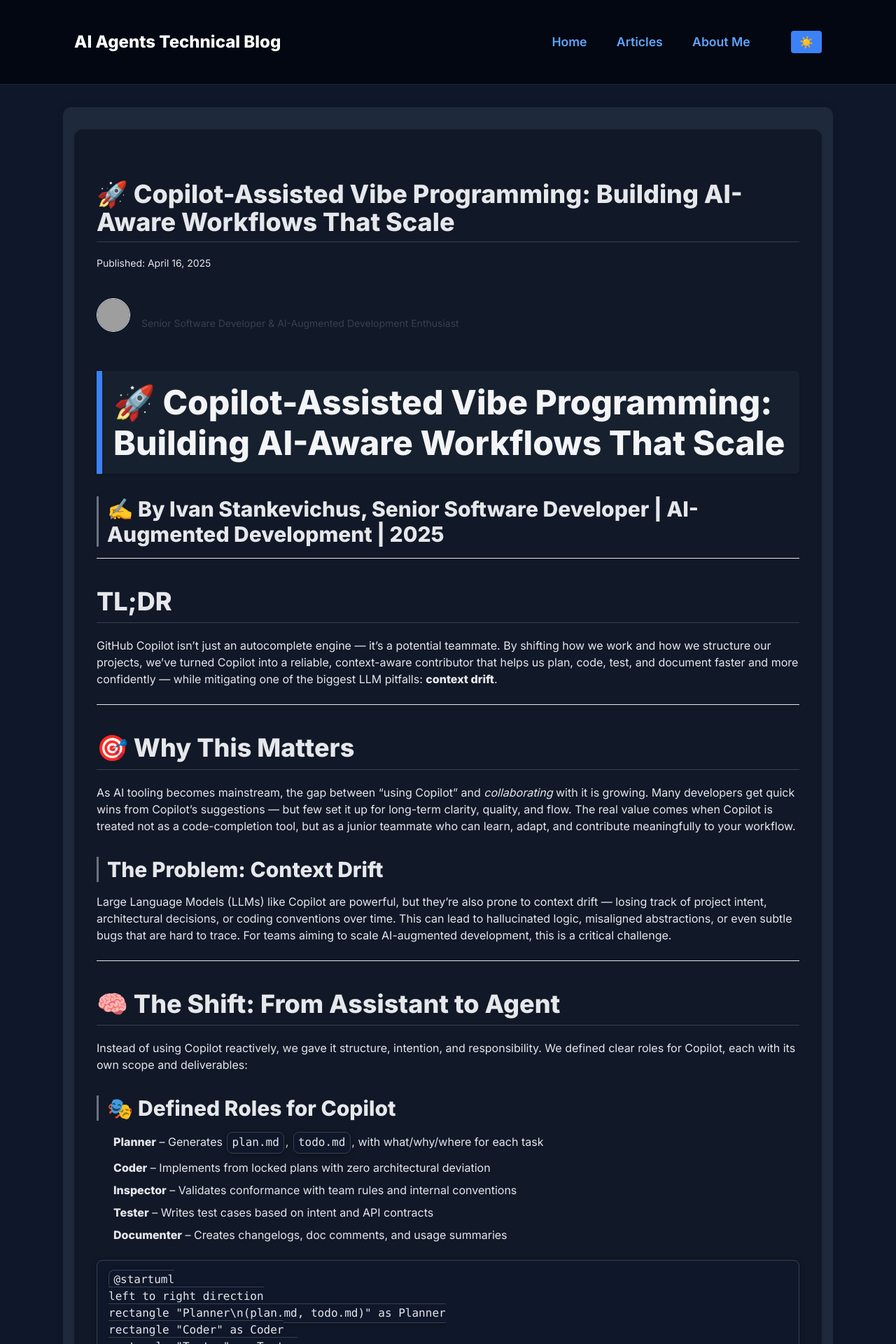
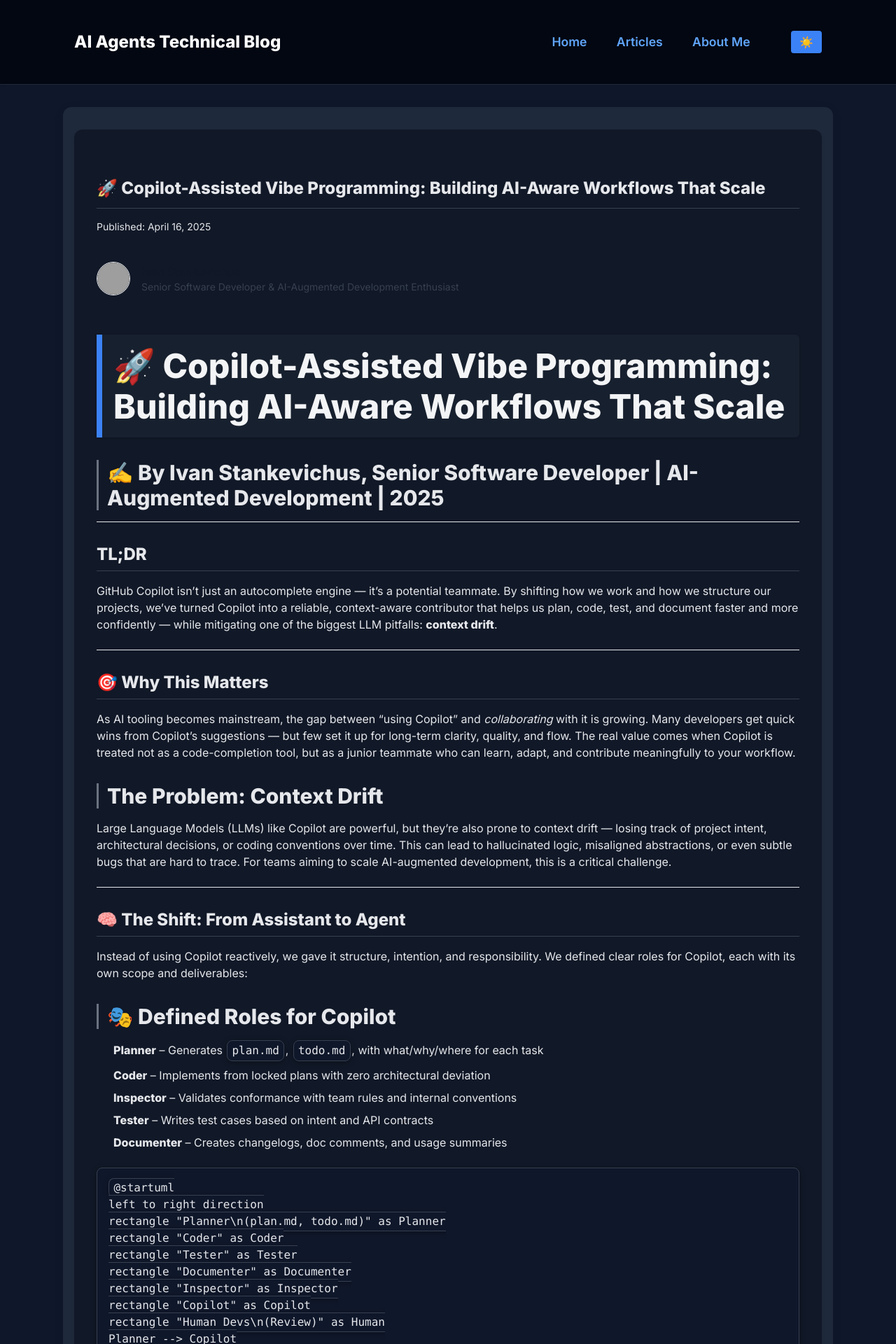
Before and after one commit to leonas5555/ai-tech-site, a Jekyll site: the page built from _articles/copilot-assisted-vibe-programming.md, in a window 1280 px wide. Shown: the top 1920 px of the page at 70% size. Built offline with Jekyll 4.4.1, drawn with Linux system fonts in a browser that asks for light colours; nearby versions of some CDN libraries; grey boxes are pictures that could not be loaded.

Commit message:
Update articles and assets from main repo

```diff
--- a/_layouts/default.html
+++ b/_layouts/default.html
@@ -75,11 +75,11 @@
 
     /* Make headings more distinct in general */
     article h2 {
-      font-size: 2.25rem !important;
+      font-size: 1.5rem !important;
       border-bottom: 1px solid #e5e7eb !important;
       padding-bottom: 0.5rem !important;
-      margin-top: 2.5rem !important;
-      margin-bottom: 1.25rem !important;
+      margin-top: 2rem !important;
+      margin-bottom: 1rem !important;
     }
 
     .dark article h2 {
@@ -172,9 +172,9 @@
 
       <!-- Desktop navigation -->
       <nav class="hidden md:flex items-center gap-4">
-        <a href="{{ '/' | relative_url }}" class="text-blue-400 font-semibold hover:text-blue-300 transition">Home</a>
-        <a href="{{ '/articles/' | relative_url }}" class="text-blue-400 font-semibold hover:text-blue-300 transition">Articles</a>
-        <a href="{{ '/about/' | relative_url }}" class="text-blue-400 font-semibold hover:text-blue-300 transition">About Me</a>
+        <a href="{{ site.baseurl }}/" class="text-blue-400 font-semibold hover:text-blue-300 transition">Home</a>
+        <a href="{{ site.baseurl }}/articles/" class="text-blue-400 font-semibold hover:text-blue-300 transition">Articles</a>
+        <a href="{{ site.baseurl }}/about/" class="text-blue-400 font-semibold hover:text-blue-300 transition">About Me</a>
         <button id="darkModeToggle" class="ml-4 px-3 py-1 rounded bg-gray-800 hover:bg-gray-700 text-gray-100 font-semibold transition">☀️</button>
       </nav>
     </div>
@@ -182,9 +182,9 @@
     <!-- Mobile menu -->
     <div class="md:hidden hidden transition-all duration-300 ease-in-out" id="mobileMenu">
       <div class="px-4 pt-2 pb-4 space-y-2 bg-gray-900 shadow-lg">
-        <a href="{{ '/' | relative_url }}" class="block px-3 py-2 rounded-md text-base font-semibold text-blue-400 hover:bg-gray-800">Home</a>
-        <a href="{{ '/articles/' | relative_url }}" class="block px-3 py-2 rounded-md text-base font-semibold text-blue-400 hover:bg-gray-800">Articles</a>
-        <a href="{{ '/about/' | relative_url }}" class="block px-3 py-2 rounded-md text-base font-semibold text-blue-400 hover:bg-gray-800">About Me</a>
+        <a href="{{ site.baseurl }}/" class="block px-3 py-2 rounded-md text-base font-semibold text-blue-400 hover:bg-gray-800">Home</a>
+        <a href="{{ site.baseurl }}/articles/" class="block px-3 py-2 rounded-md text-base font-semibold text-blue-400 hover:bg-gray-800">Articles</a>
+        <a href="{{ site.baseurl }}/about/" class="block px-3 py-2 rounded-md text-base font-semibold text-blue-400 hover:bg-gray-800">About Me</a>
         <div class="block px-3 py-2 rounded-md">
           <button id="darkModeToggleMobile" class="px-3 py-1 rounded bg-gray-800 hover:bg-gray-700 text-gray-100 font-semibold transition">☀️</button>
         </div>
```
